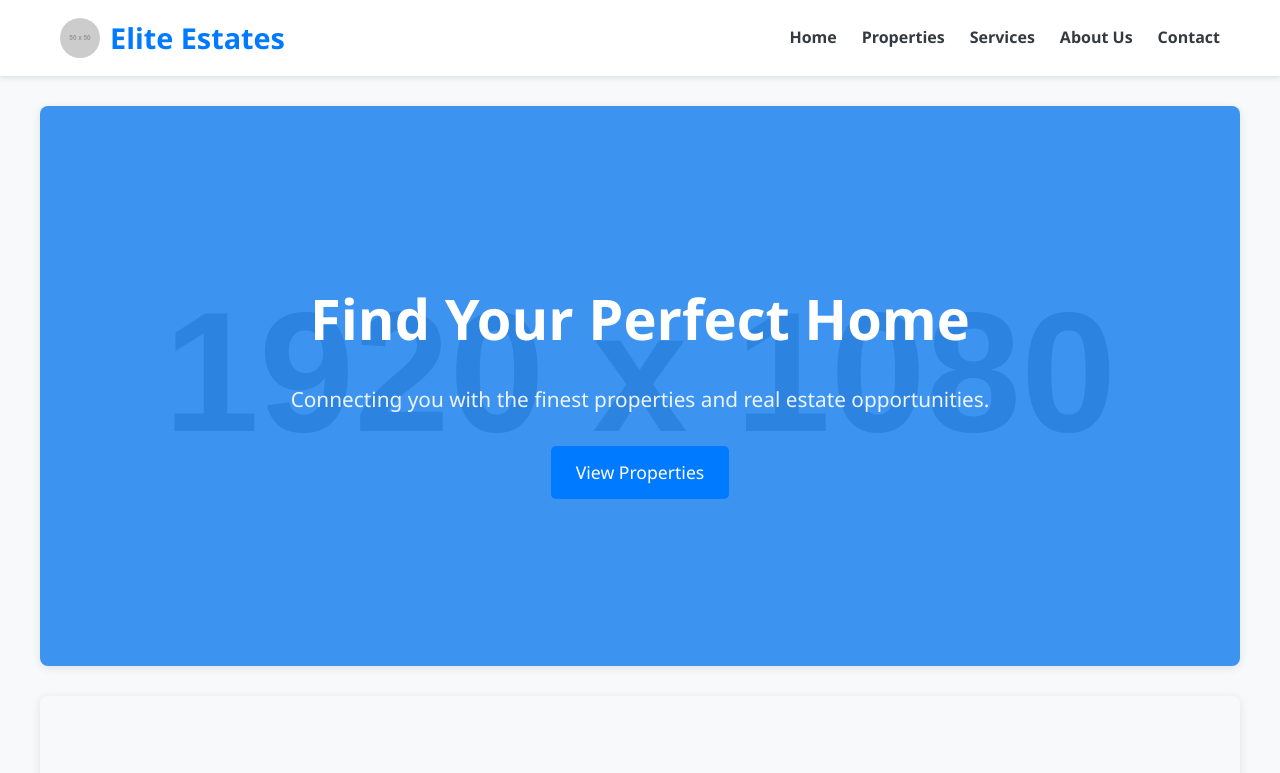
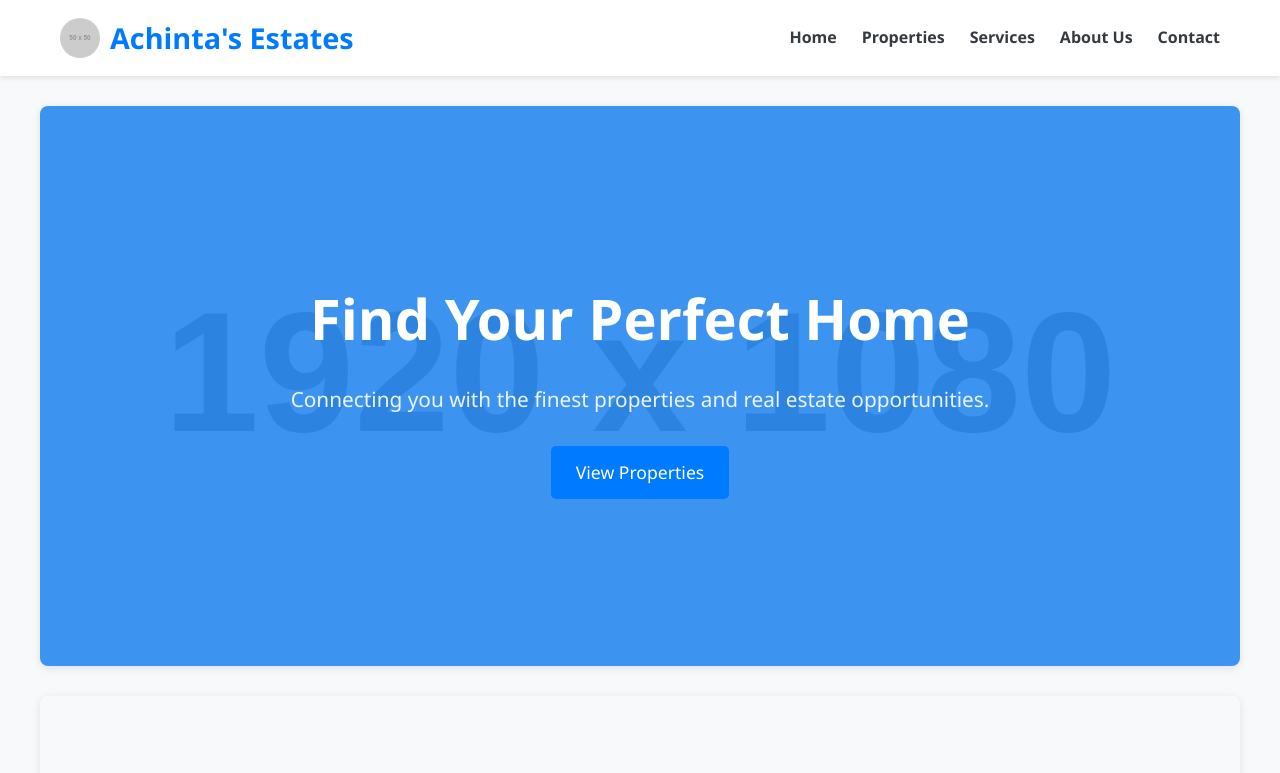
Before and after one commit to achinta0527/Achinta, a plain HTML site: page index.html in a window 1280 px wide. Shown: the top 773 px of the page. Drawn offline with Linux system fonts and the light colour scheme; placeholder pictures from the web are drawn by us.

Commit message:
Update index.html
Signed-off-by: Achinta Gope <achintagope067@gmail.com>

```diff
--- a/index.html
+++ b/index.html
@@ -12,7 +12,7 @@
         <nav>
             <div class="logo-container">
                 <img src="https://placehold.co/50x50/007bff/ffffff?text=EE" alt="Elite Estates Logo" class="logo">
-                <h1>Elite Estates</h1>
+                <h1>Achinta's Estates</h1>
             </div>
             <ul>
                 <li><a href="#hero">Home</a></li>
```
